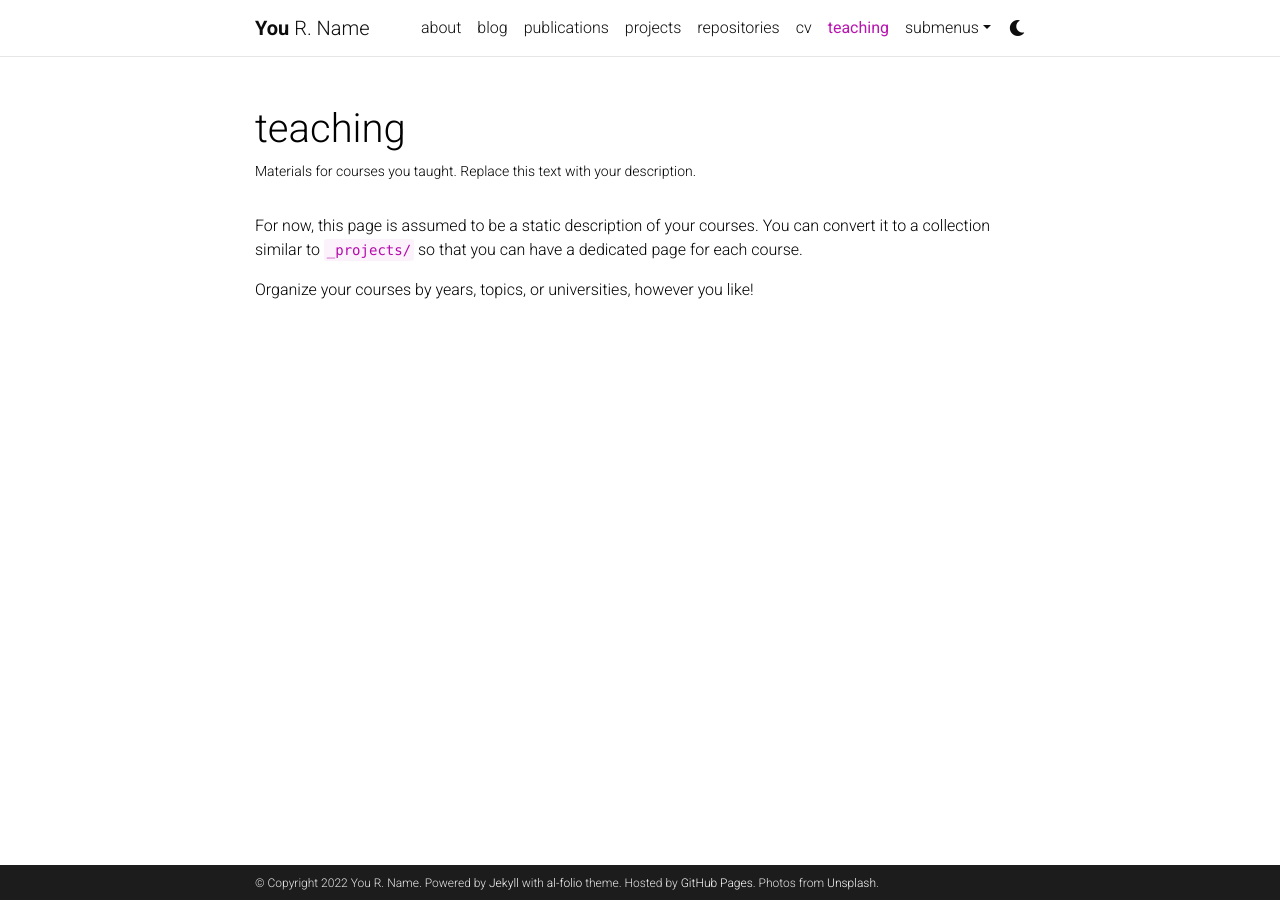
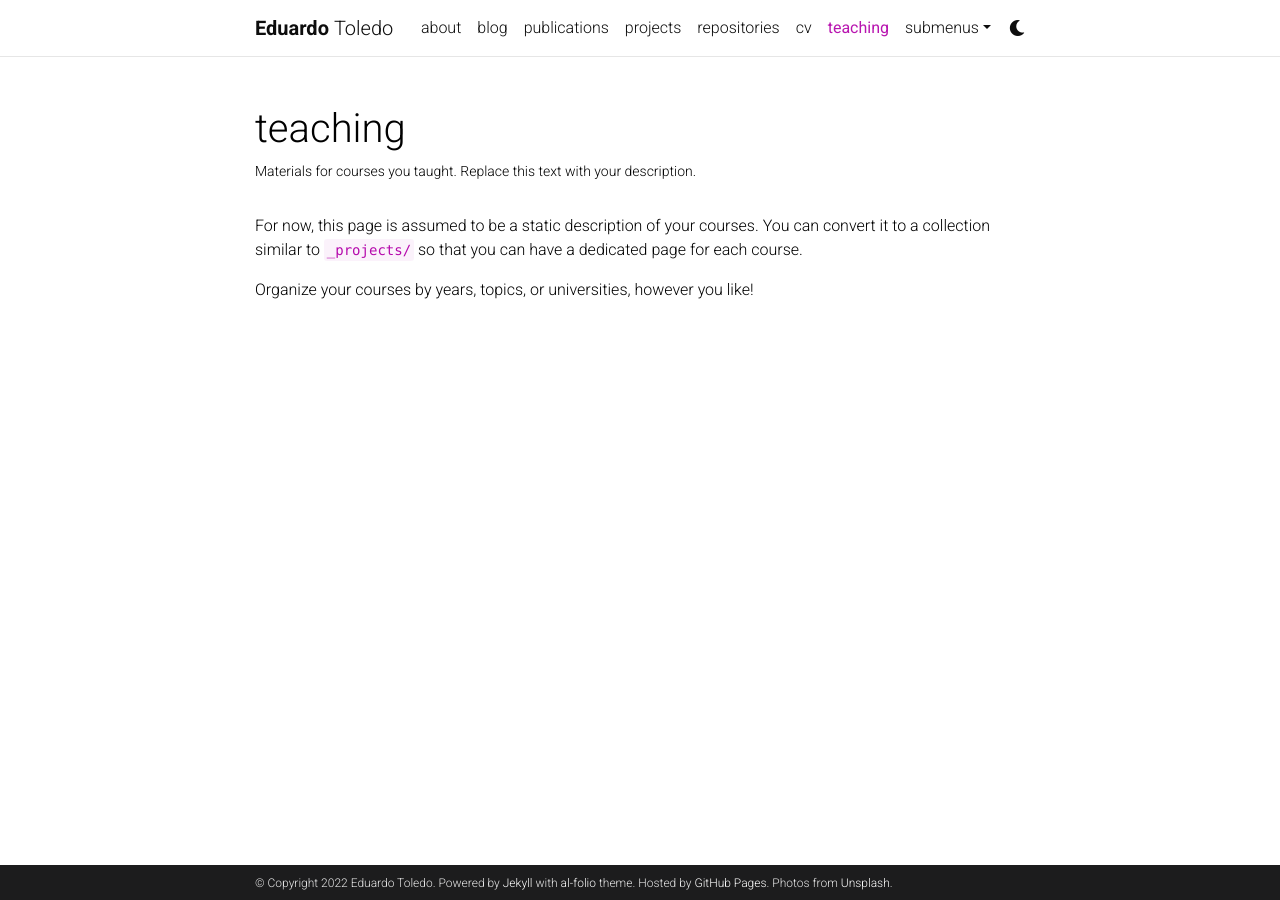
Before and after one commit to eduardotoledoZero/eduardo.toledo.github.io, a Jekyll site: the page built from _pages/teaching.md, in a window 1280 px wide. Built offline with Jekyll 4.4.1, drawn with Linux system fonts in a browser that asks for light colours; comment, search, counter and statistics services are not loaded; a style sheet for code colours, icons or effects is not loaded.

Commit message:
Update _config.yml

```diff
--- a/_config.yml
+++ b/_config.yml
@@ -3,9 +3,9 @@
 # -----------------------------------------------------------------------------
 
 title: blank # the website title (if blank, full name will be used instead)
-first_name: You
-middle_name: R.
-last_name: Name
+first_name: Eduardo
+middle_name:
+last_name: Toledo
 email: you@example.com
 description: > # the ">" symbol means to ignore newlines until "footer_text:"
   A simple, whitespace theme for academics. Based on [*folio](https://github.com/bogoli/-folio) design.
```
